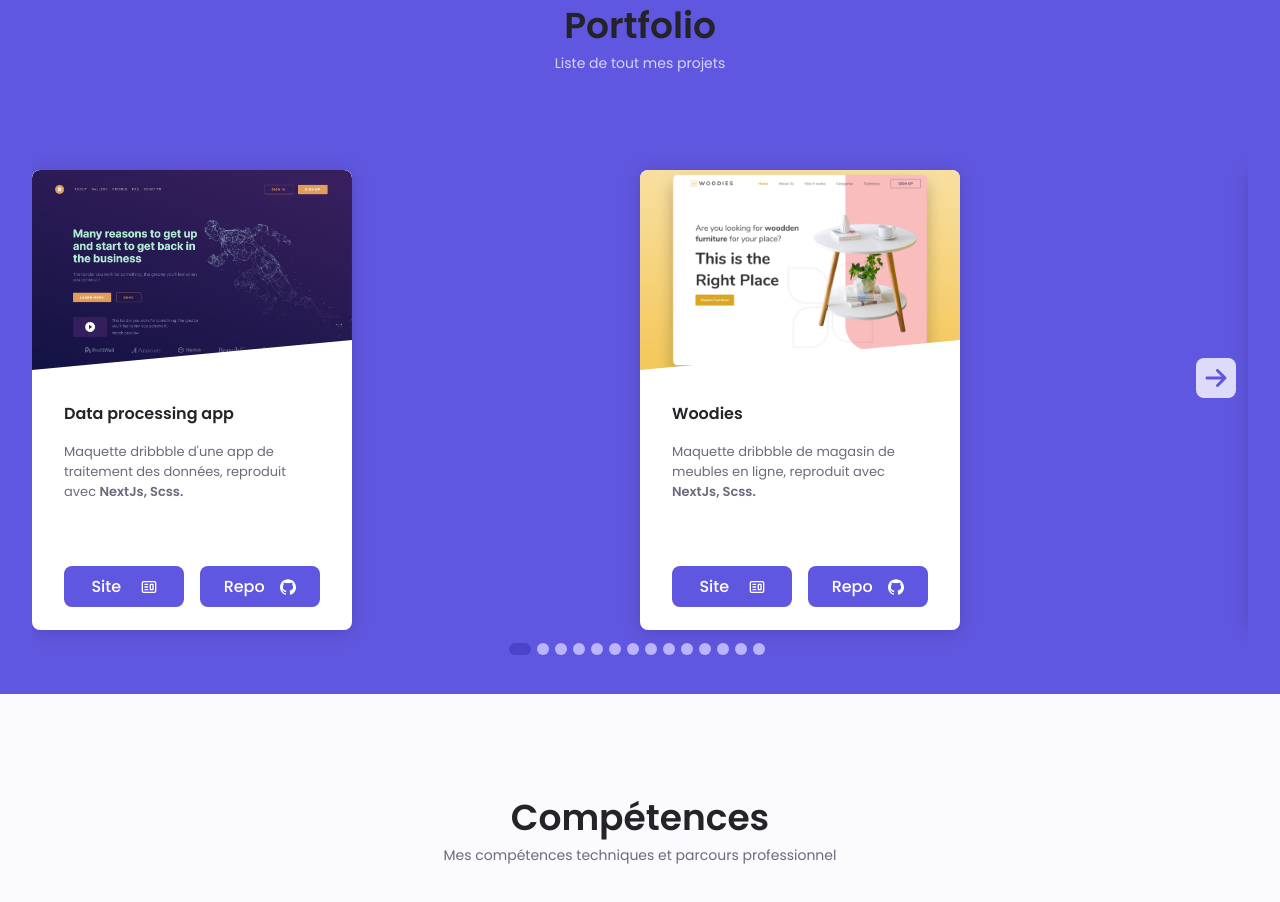
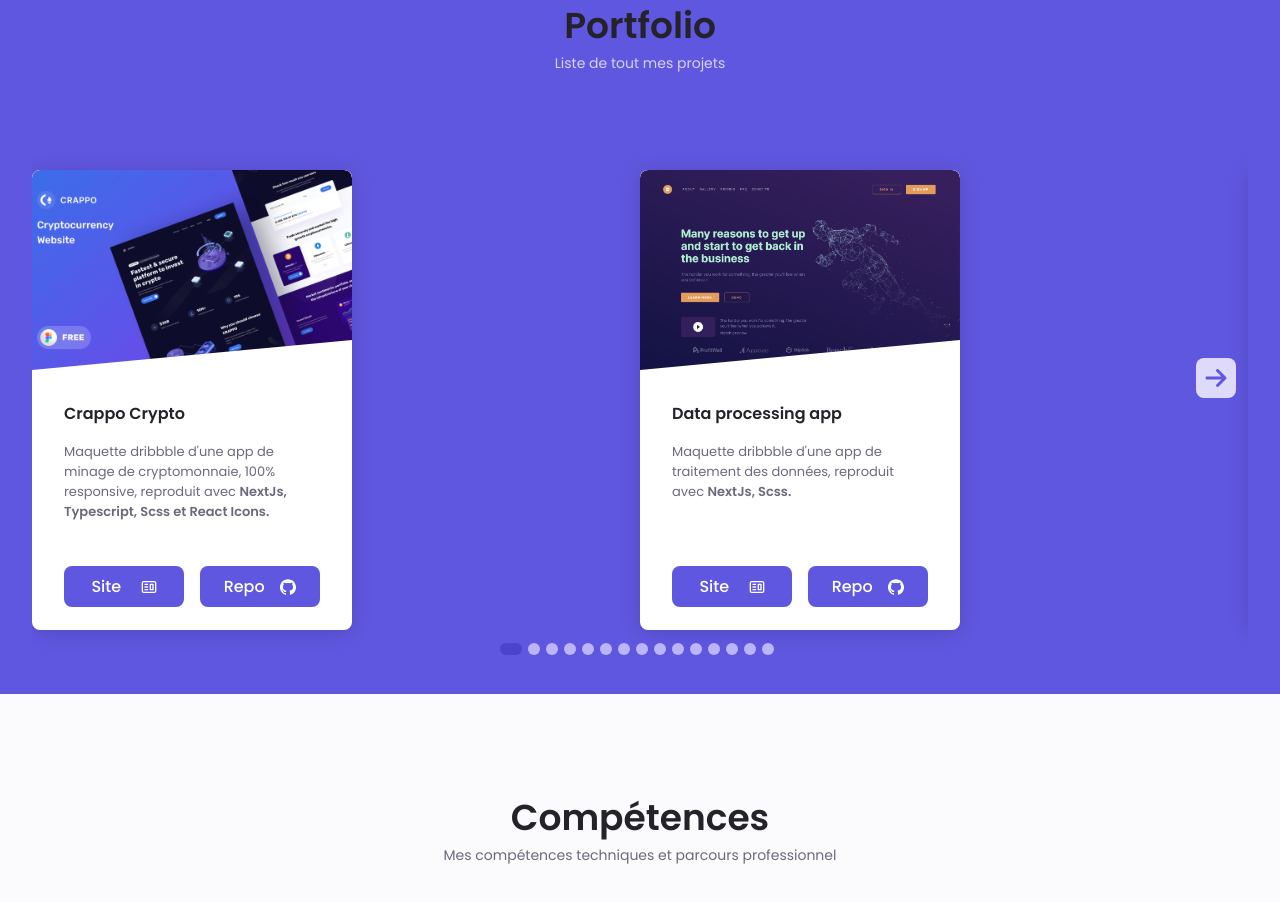
Before and after one commit to FabKaiz/portfolio-react, a React (Create React App) app: page / in a window 1280 px wide. Shown: the part 1800-2702 px from the top of the page. Built offline with nearby package versions, Linux system fonts and the light colour scheme; no server answers.

Commit message:
added data to projects

```diff
--- a/src/constants/data.js
+++ b/src/constants/data.js
@@ -3,10 +3,22 @@ import images from './images'
 
 const projects = [
   {
+    id: 29,
+    title: 'Crappo Crypto',
+    description: `Maquette dribbble d'une app de minage de cryptomonnaie, 100% responsive, reproduit avec `,
+    figmaLink:
+      'https://dribbble.com/shots/15067925--Freebie-CRAPPO-Cryptocurrency-Website',
+    projectSite: 'https://crappo-crypto-ts.vercel.app/',
+    projectRepo: 'https://github.com/FabKaiz/crappo-crypto-ts',
+    img: images.crappoCrypto,
+    codeLanguage: 'NextJs, Typescript, Scss et React Icons',
+  },
+  {
     id: 28,
     title: 'Data processing app',
     description: `Maquette dribbble d'une app de traitement des données, reproduit avec `,
-    figmaLink: 'https://dribbble.com/shots/15102679-Dark-Landing-Page-Concept-For-Data-Processing-Company',
+    figmaLink:
+      'https://dribbble.com/shots/15102679-Dark-Landing-Page-Concept-For-Data-Processing-Company',
     projectSite: 'https://data-landing-nextjs.vercel.app/',
     projectRepo: 'https://github.com/FabKaiz/data-landing-nextjs',
     img: images.dataProcessing,
@@ -16,7 +28,8 @@ const projects = [
     id: 27,
     title: 'Woodies',
     description: `Maquette dribbble de magasin de meubles en ligne, reproduit avec `,
-    figmaLink: 'https://dribbble.com/shots/11018704/attachments/2612947?mode=media',
+    figmaLink:
+      'https://dribbble.com/shots/11018704/attachments/2612947?mode=media',
     projectSite: 'https://woodies-nextjs.vercel.app/',
     projectRepo: 'https://github.com/FabKaiz/woodies-nextjs',
     img: images.woodies,
@@ -284,15 +297,6 @@ const projects = [
     img: images.Port2,
     codeLanguage: 'Ruby on Rails',
   },
-  //   {
-  //   id: 20,
-  //   title: '',
-  //   description: ``,
-  //   projectSite: '',
-  //   projectRepo: '',
-  //   img: images.Port10,
-  //   codeLanguage: ''
-  // },
 ]
 
 const skills = [
```
